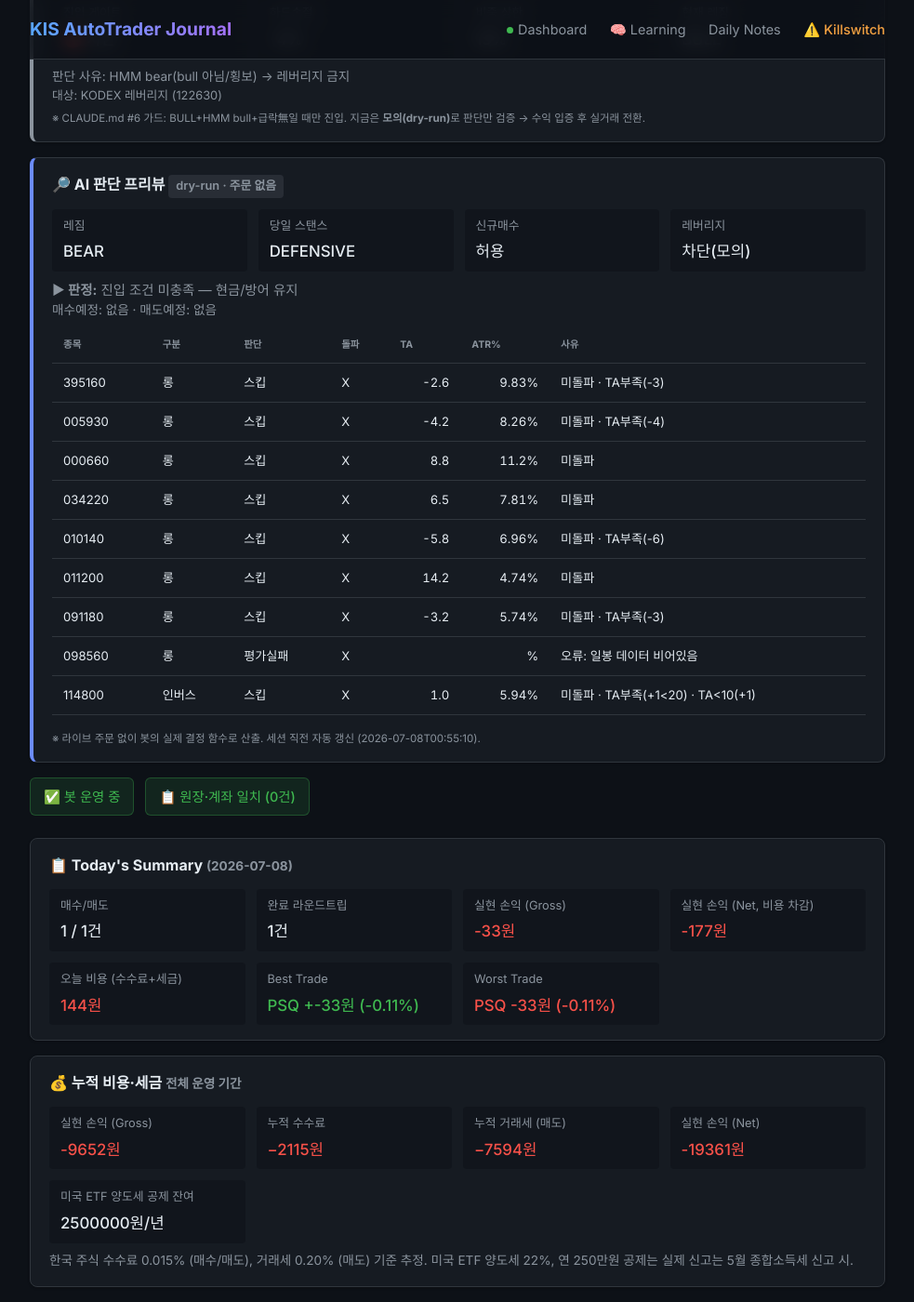
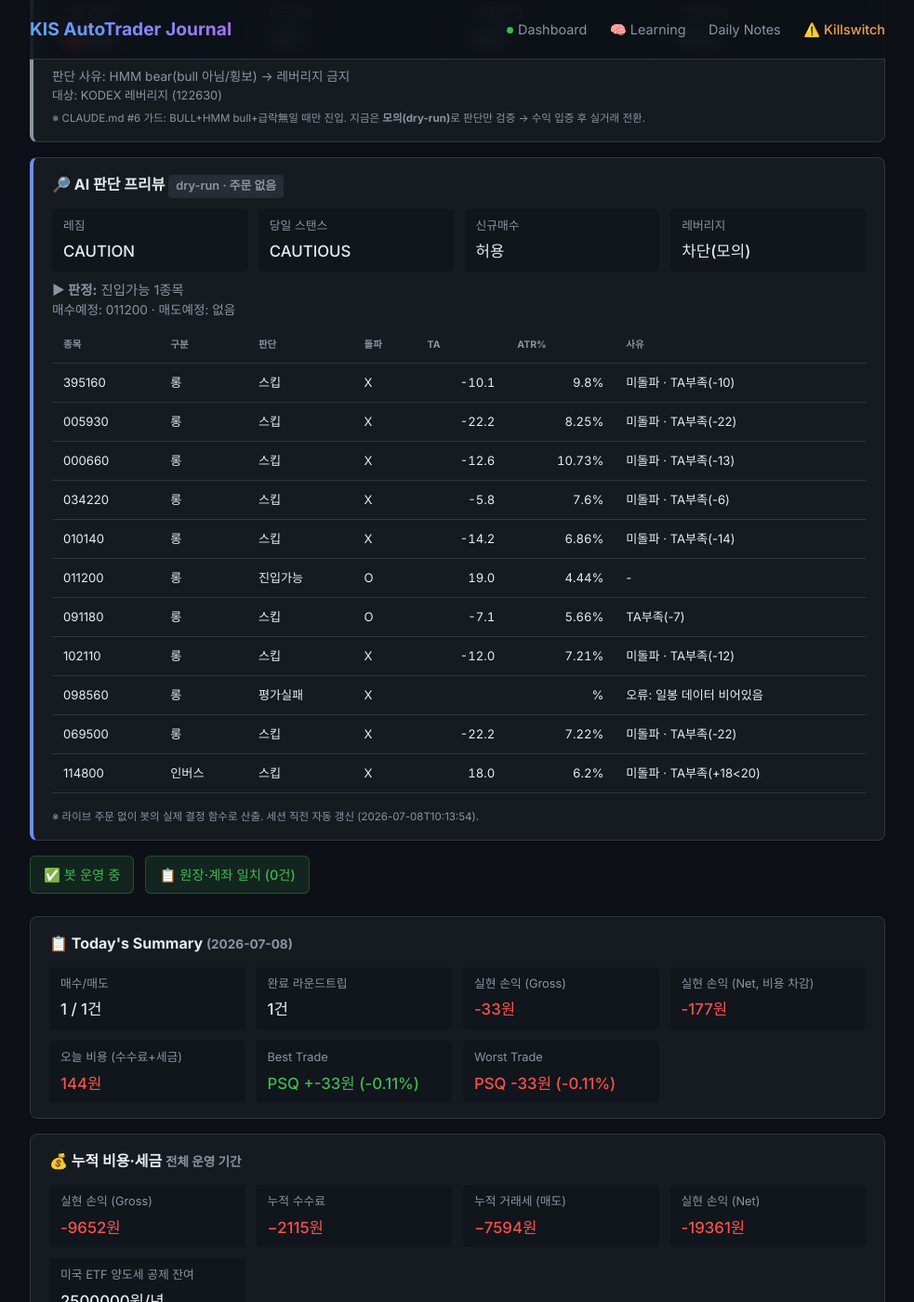
Before and after one commit to BudongJW/kis-trading-journal, a Jekyll site: the page built from index.html, in a window 1280 px wide and 1400 px high, scrolled down 645 px. Shown: the whole window at 93% size, without its empty margins (148-1131 px from the left). Built offline with Jekyll 4.4.1, drawn with Linux system fonts in a browser that asks for light colours; nearby versions of some CDN libraries.

Commit message:
auto: dry-run preview 07-08 01:14Z

```diff
--- a/_data/dry_run.json
+++ b/_data/dry_run.json
@@ -1,22 +1,22 @@
 {
-  "generated_at": "2026-07-08T00:55:10",
+  "generated_at": "2026-07-08T10:13:54",
   "mode": "DRY-RUN (읽기 전용, 주문 없음)",
   "market": {
-    "regime": "BEAR",
+    "regime": "CAUTION",
     "regime_blind": false,
-    "regime_detail": "카나리아 1/2 음전환 | HMM bear (61%) → BEAR 격상",
-    "day_stance": "DEFENSIVE",
+    "regime_detail": "카나리아 1/2 음전환",
+    "day_stance": "CAUTIOUS",
     "day_stance_forced": false,
-    "briefing": "오늘 스탠스 방어(DEFENSIVE) · 레짐 BEAR·신뢰도 48% · 美 오버나이트 bullish(+1.1%) · 예산 25%·최대 1종목·허용 인버스",
+    "briefing": "오늘 스탠스 신중(CAUTIOUS) · 레짐 CAUTION·신뢰도 55% · 美 오버나이트 bearish(-1.2%) · 예산 40%·최대 2종목·허용 롱/인버스",
     "blocks_new_buys": false
   },
   "gates": {
     "leverage_dry_run": true,
     "leverage_gate_allowed": false,
-    "leverage_gate_reason": "레짐 BEAR(BULL 아님) → 레버리지 금지"
+    "leverage_gate_reason": "레짐 CAUTION(BULL 아님) → 레버리지 금지"
   },
   "account": {
-    "cash": 595323,
+    "cash": 591613,
     "holdings_readable": "없음/조회실패"
   },
   "holdings_risk": [],
@@ -26,70 +26,80 @@
       "type": "롱",
       "decision": "스킵",
       "breakout": false,
-      "ta": -2.6,
-      "atr_pct": 9.83,
+      "ta": -10.1,
+      "atr_pct": 9.8,
       "fee_gate_ok": true,
-      "why_skip": "미돌파 · TA부족(-3)"
+      "why_skip": "미돌파 · TA부족(-10)"
     },
     {
       "symbol": "005930",
       "type": "롱",
       "decision": "스킵",
       "breakout": false,
-      "ta": -4.2,
-      "atr_pct": 8.26,
+      "ta": -22.2,
+      "atr_pct": 8.25,
       "fee_gate_ok": true,
-      "why_skip": "미돌파 · TA부족(-4)"
+      "why_skip": "미돌파 · TA부족(-22)"
     },
     {
       "symbol": "000660",
       "type": "롱",
       "decision": "스킵",
       "breakout": false,
-      "ta": 8.8,
-      "atr_pct": 11.2,
+      "ta": -12.6,
+      "atr_pct": 10.73,
       "fee_gate_ok": true,
-      "why_skip": "미돌파"
+      "why_skip": "미돌파 · TA부족(-13)"
     },
     {
       "symbol": "034220",
       "type": "롱",
       "decision": "스킵",
       "breakout": false,
-      "ta": 6.5,
-      "atr_pct": 7.81,
+      "ta": -5.8,
+      "atr_pct": 7.6,
       "fee_gate_ok": true,
-      "why_skip": "미돌파"
+      "why_skip": "미돌파 · TA부족(-6)"
     },
     {
       "symbol": "010140",
       "type": "롱",
       "decision": "스킵",
       "breakout": false,
-      "ta": -5.8,
-      "atr_pct": 6.96,
+      "ta": -14.2,
+      "atr_pct": 6.86,
       "fee_gate_ok": true,
-      "why_skip": "미돌파 · TA부족(-6)"
+      "why_skip": "미돌파 · TA부족(-14)"
     },
     {
       "symbol": "011200",
       "type": "롱",
-      "decision": "스킵",
-      "breakout": false,
-      "ta": 14.2,
-      "atr_pct": 4.74,
+      "decision": "진입가능",
+      "breakout": true,
+      "ta": 19.0,
+      "atr_pct": 4.44,
       "fee_gate_ok": true,
-      "why_skip": "미돌파"
+      "why_skip": "-"
     },
     {
       "symbol": "091180",
       "type": "롱",
       "decision": "스킵",
+      "breakout": true,
+      "ta": -7.1,
+      "atr_pct": 5.66,
+      "fee_gate_ok": true,
+      "why_skip": "TA부족(-7)"
+    },
+    {
+      "symbol": "102110",
+      "type": "롱",
+      "decision": "스킵",
       "breakout": false,
-      "ta": -3.2,
-      "atr_pct": 5.74,
+      "ta": -12.0,
+      "atr_pct": 7.21,
       "fee_gate_ok": true,
-      "why_skip": "미돌파 · TA부족(-3)"
+      "why_skip": "미돌파 · TA부족(-12)"
     },
     {
       "symbol": "098560",
@@ -98,84 +108,103 @@
       "why_skip": "오류: 일봉 데이터 비어있음"
     },
     {
+      "symbol": "069500",
+      "type": "롱",
+      "decision": "스킵",
+      "breakout": false,
+      "ta": -22.2,
+      "atr_pct": 7.22,
+      "fee_gate_ok": true,
+      "why_skip": "미돌파 · TA부족(-22)"
+    },
+    {
       "symbol": "114800",
       "type": "인버스",
       "entry_via": "-",
       "decision": "스킵",
       "breakout": false,
-      "ta": 1.0,
-      "atr_pct": 5.94,
+      "ta": 18.0,
+      "atr_pct": 6.2,
       "fee_gate_ok": true,
-      "why_skip": "미돌파 · TA부족(+1<20) · TA<10(+1)"
+      "why_skip": "미돌파 · TA부족(+18<20)"
     }
   ],
   "gap_recovery": {
     "enabled_live": true,
-    "now_kst": "00:55",
+    "now_kst": "10:14",
     "window": "09:00~09:20",
     "candidates": [
       {
         "symbol": "395160",
         "name": "KODEX 미국나스닥100TR",
         "decision": "스킵",
-        "gap_open_pct": -3.07,
-        "intraday_pct": -5.2,
+        "gap_open_pct": -5.08,
+        "intraday_pct": 8.32,
         "in_window": false,
-        "reason": "촉발 없음(오버나이트=normal≠aggressive_buy)"
+        "reason": "촉발 없음(오버나이트=reduce_size≠aggressive_buy)"
       },
       {
         "symbol": "005930",
         "name": "삼성전자",
         "decision": "스킵",
-        "gap_open_pct": -3.46,
-        "intraday_pct": -3.58,
+        "gap_open_pct": -3.55,
+        "intraday_pct": 3.85,
         "in_window": false,
-        "reason": "촉발 없음(오버나이트=normal≠aggressive_buy)"
+        "reason": "촉발 없음(오버나이트=reduce_size≠aggressive_buy)"
       },
       {
         "symbol": "000660",
         "name": "SK하이닉스",
         "decision": "스킵",
-        "gap_open_pct": -2.3,
-        "intraday_pct": -3.84,
+        "gap_open_pct": -3.77,
+        "intraday_pct": 9.96,
         "in_window": false,
-        "reason": "촉발 없음(오버나이트=normal≠aggressive_buy)"
+        "reason": "촉발 없음(오버나이트=reduce_size≠aggressive_buy)"
       },
       {
         "symbol": "034220",
         "name": "LG디스플레이",
         "decision": "스킵",
-        "gap_open_pct": -0.92,
-        "intraday_pct": 0.93,
+        "gap_open_pct": -0.09,
+        "intraday_pct": 6.62,
         "in_window": false,
-        "reason": "촉발 없음(오버나이트=normal≠aggressive_buy)"
+        "reason": "촉발 없음(오버나이트=reduce_size≠aggressive_buy)"
       },
       {
         "symbol": "010140",
         "name": "삼성중공업",
         "decision": "스킵",
-        "gap_open_pct": -3.16,
-        "intraday_pct": -2.18,
+        "gap_open_pct": -2.0,
+        "intraday_pct": 0.23,
         "in_window": false,
-        "reason": "촉발 없음(오버나이트=normal≠aggressive_buy)"
+        "reason": "촉발 없음(오버나이트=reduce_size≠aggressive_buy)"
       },
       {
         "symbol": "011200",
         "name": "HMM",
         "decision": "스킵",
-        "gap_open_pct": -0.05,
-        "intraday_pct": 1.19,
+        "gap_open_pct": -0.71,
+        "intraday_pct": 3.03,
         "in_window": false,
-        "reason": "촉발 없음(오버나이트=normal≠aggressive_buy)"
+        "reason": "촉발 없음(오버나이트=reduce_size≠aggressive_buy)"
       },
       {
         "symbol": "091180",
         "name": "KODEX 자동차",
         "decision": "스킵",
-        "gap_open_pct": -1.49,
-        "intraday_pct": -1.89,
+        "gap_open_pct": -0.74,
+        "intraday_pct": 3.21,
         "in_window": false,
-        "reason": "촉발 없음(오버나이트=normal≠aggressive_buy)"
+        "reason": "촉발 없음(오버나이트=reduce_size≠aggressive_buy)"
+      },
+      {
+        "symbol": "102110",
+        "name": "KODEX 금융",
+        "decision": "스킵",
+        "gap_open_pct": -3.15,
+        "intraday_pct": 4.45,
+        "in_window": false,
+        "reason": "촉발 없음(오버나이트=reduce_size≠aggressive_buy)"
       },
       {
         "symbol": "098560",
@@ -185,22 +214,31 @@
         "intraday_pct": 0.0,
         "in_window": false,
         "reason": "가격데이터 부족(시가/전일종가 없음)"
+      },
+      {
+        "symbol": "069500",
+        "name": "KODEX KOSPI200",
+        "decision": "스킵",
+        "gap_open_pct": -3.02,
+        "intraday_pct": 4.35,
+        "in_window": false,
+        "reason": "촉발 없음(오버나이트=reduce_size≠aggressive_buy)"
       }
     ]
   },
   "morning_momentum": {
     "enabled_live": true,
-    "now_kst": "00:55",
+    "now_kst": "10:14",
     "window": "09:00~14:00",
     "up_th": 0.6,
     "down_th": 0.6,
     "benchmark": "069500",
-    "direction": "none",
-    "in_window": false,
-    "move_pct": -4.93,
-    "intraday_pct": -2.86,
-    "would_enter": false,
-    "reason": "윈도 밖(00:55∉09:00~14:00)"
+    "direction": "long",
+    "in_window": true,
+    "move_pct": 1.2,
+    "intraday_pct": 4.35,
+    "would_enter": true,
+    "reason": "상승 아침추세 (전일대비 +1.20%, 시가대비 +4.35%)"
   },
   "us_entry_candidates": [
     {
@@ -208,72 +246,71 @@
       "type": "long",
       "decision": "스킵",
       "breakout": false,
-      "ta": 5.3,
+      "ta": 4.3,
       "atr_pct": 1.16,
-      "why_skip": "미돌파 · TA부족(+5)"
+      "why_skip": "미돌파 · TA부족(+4)"
     },
     {
       "symbol": "SCHG",
       "type": "long",
       "decision": "스킵",
       "breakout": false,
-      "ta": 1.0,
+      "ta": 9.5,
       "atr_pct": 1.3,
-      "why_skip": "미돌파 · TA부족(+1)"
+      "why_skip": "미돌파 · TA부족(+10)"
     },
     {
       "symbol": "XLF",
       "type": "long",
       "decision": "스킵",
       "breakout": false,
-      "ta": -19.1,
-      "atr_pct": 1.25,
-      "why_skip": "미돌파 · TA부족(-19)"
+      "ta": -7.0,
+      "atr_pct": 1.27,
+      "why_skip": "미돌파 · TA부족(-7)"
     },
     {
       "symbol": "SH",
       "type": "inverse",
       "decision": "스킵",
       "breakout": false,
-      "ta": -2.3,
+      "ta": -13.1,
       "atr_pct": 1.04,
-      "why_skip": "미돌파 · TA부족(-2)"
+      "why_skip": "미돌파 · TA부족(-13)"
     },
     {
       "symbol": "PSQ",
       "type": "inverse",
       "decision": "스킵",
-      "breakout": true,
-      "ta": 9.5,
-      "atr_pct": 1.81,
-      "why_skip": "TA부족(+10)"
+      "why_skip": "재진입쿨다운(2일, churn방지)"
     },
     {
       "symbol": "TLT",
       "type": "defensive",
       "decision": "스킵",
       "breakout": false,
-      "ta": 9.3,
-      "atr_pct": 0.51,
-      "why_skip": "미돌파 · TA부족(+9) · 수수료게이트"
+      "ta": 4.4,
+      "atr_pct": 0.53,
+      "why_skip": "미돌파 · TA부족(+4) · 수수료게이트"
     },
     {
       "symbol": "SHY",
       "type": "defensive",
       "decision": "스킵",
       "breakout": false,
-      "ta": 11.0,
+      "ta": 16.7,
       "atr_pct": 0.08,
-      "why_skip": "미돌파 · TA부족(+11) · 수수료게이트"
+      "why_skip": "미돌파 · 수수료게이트"
     }
   ],
   "us_summary": {
     "would_buy": []
   },
   "summary": {
-    "would_buy": [],
+    "would_buy": [
+      "011200"
+    ],
     "would_sell": [],
     "new_buys_blocked_by_stance": false,
-    "verdict": "진입 조건 미충족 — 현금/방어 유지"
+    "verdict": "진입가능 1종목"
   }
 }
```
